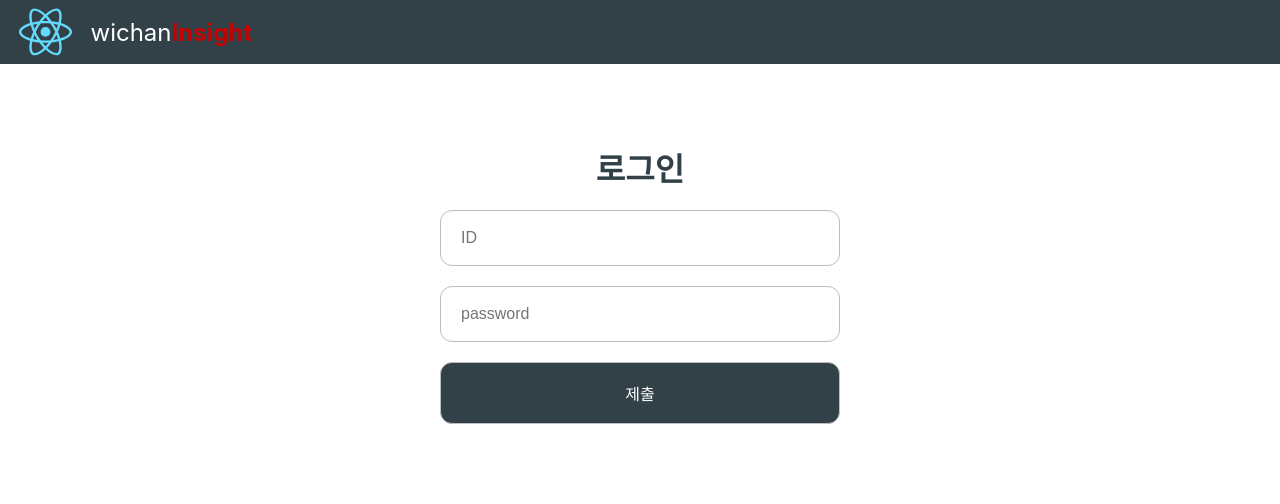
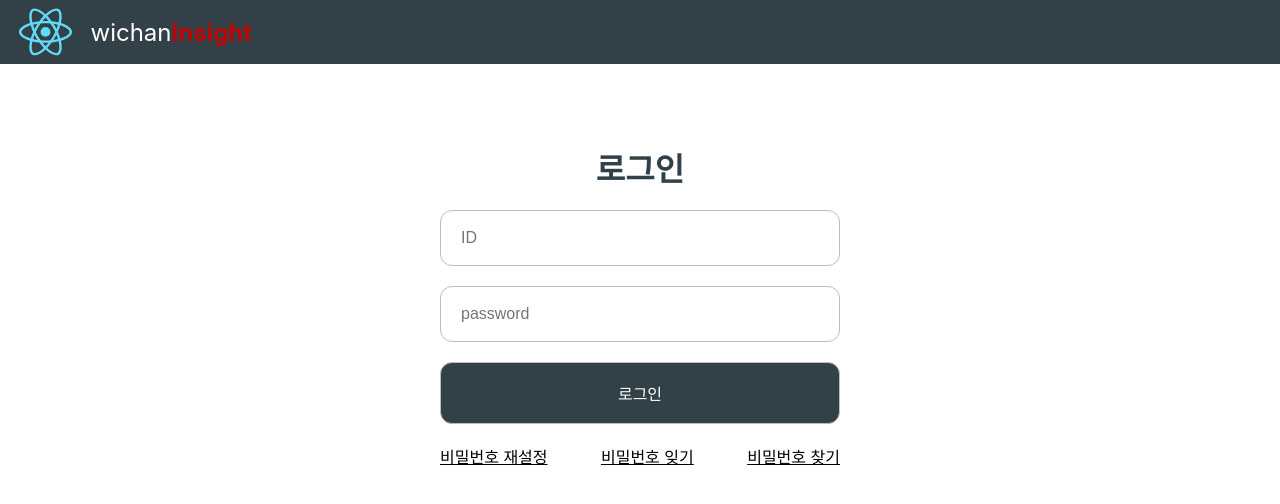
Before and after one commit to wichan7/wic-app-react, a React (Create React App) app: page / in a window 1280 px wide. Shown: the top 504 px of the page. Built offline with nearby package versions, Linux system fonts and the light colour scheme.

Commit message:
add: 비밀번호 변경 등 multi-buttons 추가

```diff
--- a/src/App.css
+++ b/src/App.css
@@ -3,58 +3,35 @@ input::content {
   padding-left: 10px;
 }
 
-/* toolbars */
-.toolbar {
-  display: flex;
-  width: 100%;
-  height: 64px;
-  align-items: center;
-  background-color: #324148;
-}
-
-.toolbar .logo {
-  width: auto;
-  height: 100%;
-}
-
-.toolbar .title {
-  color: #ffffff;
-  font-size: 24px;
-}
-
-.toolbar .title b {
-  color: rgb(195, 1, 1);
-}
-
 /* form */
-.login-form {
+.form-login {
   display: flex;
   width: 400px;
   flex-direction: column;
   margin: 60px auto auto auto;
 }
 
-.login-form > * {
+.form-login > * {
   margin-top: 20px;
 }
 
-.login-form > .title {
+.form-login > .title {
   text-align: center;
   font-size: 2em;
   font-weight: 700;
   color: #324148;
 }
 
-.login-form > input {
+.form-login > input {
   padding: 18px 20px;
   font-size: 1em;
   border: 1px solid #bdbdbd;
   border-radius: 12px;
 }
 
-.login-form > .submit {
+.form-login > .submit {
   text-align: center;
-  padding: 18px 0px;
+  padding: 18px 20px;
   background-color: #324148;
   color: #ffffff;
   border: 1px solid #bdbdbd;
@@ -62,6 +39,25 @@ input::content {
   cursor: pointer;
 }
 
-.login-form > .submit:hover {
-  opacity: 0.8;
+.form-login > .submit:hover {
+  opacity: 0.7;
 }
+
+.form-login > .multi-buttons {
+  display: flex;
+  flex-wrap: wrap;
+  flex-direction: row-reverse;
+  justify-content: space-between;
+}
+
+.form-login > .multi-buttons {
+  display: flex;
+  flex-wrap: wrap;
+  flex-direction: row-reverse;
+  justify-content: space-between;
+}
+
+.form-login > .multi-buttons > * {
+  cursor: pointer;
+  text-decoration: underline;
+}
--- a/src/App.js
+++ b/src/App.js
@@ -35,15 +35,21 @@ function App() {
   return (
     <div className="App">
       <Toolbar />
-      <form onSubmit={handleSubmit}
-        className="login-form">
+      <div>
+        <form onSubmit={handleSubmit} className="form-login">
           <span className="title">로그인</span>
           <input type="text" name="userId" placeholder="ID"
             value={userId} onChange={handleChange}/>
           <input type="password" name="password" placeholder="password"
             value={password} onChange={handleChange}/>
-        <input type="submit" className="submit" value="제출"/>
+          <input type="submit" className="submit" value="로그인"/>
+          <div className="multi-buttons">
+            <span>비밀번호 찾기</span>
+            <span>비밀번호 잊기</span>
+            <span>비밀번호 재설정</span>
+          </div>
         </form>
+      </div>
     </div>
   );
 }
--- /dev/null
+++ b/src/components/Toolbar.css
@@ -0,0 +1,22 @@
+/* toolbars */
+.toolbar {
+    display: flex;
+    width: 100%;
+    height: 64px;
+    align-items: center;
+    background-color: #324148;
+  }
+
+  .toolbar .logo {
+    width: auto;
+    height: 100%;
+  }
+
+  .toolbar .title {
+    color: #ffffff;
+    font-size: 24px;
+  }
+
+  .toolbar .title b {
+    color: rgb(195, 1, 1);
+  }
--- a/src/components/Toolbar.jsx
+++ b/src/components/Toolbar.jsx
@@ -1,6 +1,9 @@
 import React, { useContext } from "react";
 
+/* Use resources (image, gif ...etc) */
 import logo from '../logo.svg';
+import './Toolbar.css';
+
 const Toolbar = () => {
   return (
     <>
```
Lines whose indentation alone changed are shown as unchanged.
